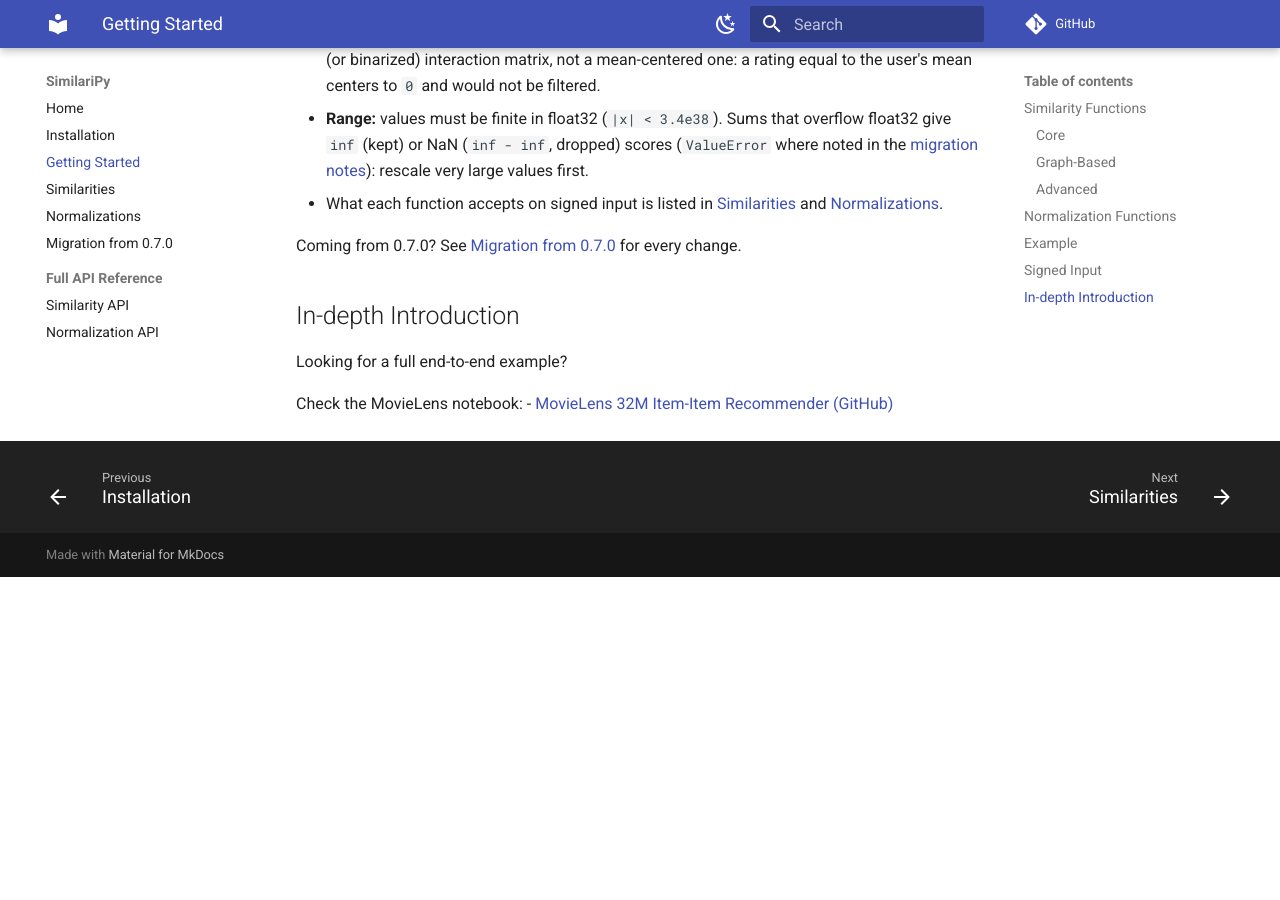
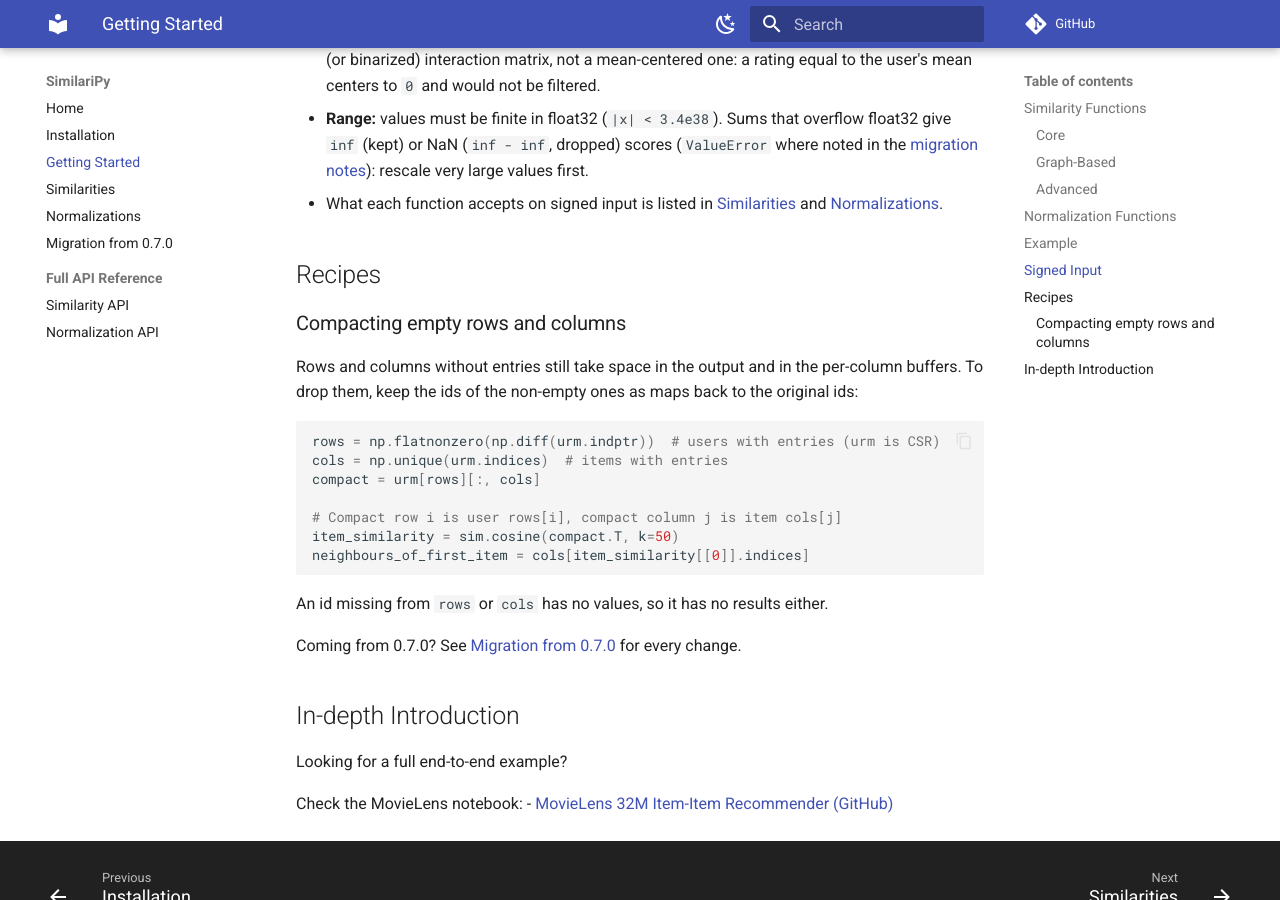
Before and after one commit to bogliosimone/similaripy, an MkDocs documentation site: the page built from docs/guide.md, in a window 1280 px wide and 900 px high, scrolled down 2583 px. Built offline with MkDocs 1.6.1 and Material for MkDocs 9.7.7, drawn with Linux system fonts in a browser that asks for light colours; comment, search, counter and statistics services are not loaded; before the commit the page ends 3160 px from its top, so only the background shows below that.

````diff
--- a/docs/guide.md
+++ b/docs/guide.md
@@ -110,6 +110,26 @@ similarity_matrix = sim.cosine(urm.T, k=50, threshold=1e-6)
   [Similarities](similarity.md#signed-input) and
   [Normalizations](normalization.md#signed-input).
 
+## Recipes
+
+### Compacting empty rows and columns
+
+Rows and columns without entries still take space in the output and in the
+per-column buffers. To drop them, keep the ids of the non-empty ones as maps
+back to the original ids:
+
+```python
+rows = np.flatnonzero(np.diff(urm.indptr))  # users with entries (urm is CSR)
+cols = np.unique(urm.indices)  # items with entries
+compact = urm[rows][:, cols]
+
+# Compact row i is user rows[i], compact column j is item cols[j]
+item_similarity = sim.cosine(compact.T, k=50)
+neighbours_of_first_item = cols[item_similarity[[0]].indices]
+```
+
+An id missing from `rows` or `cols` has no values, so it has no results either.
+
 Coming from 0.7.0? See [Migration from 0.7.0](migration.md) for every change.
 
 ## In-depth Introduction
--- a/pyproject.toml
+++ b/pyproject.toml
@@ -127,7 +127,7 @@ notebook = [
   "optuna",
   "umap-learn",
   "scikit-learn",
-  "IProgress",
+  "ipywidgets",
 ]
 
 [tool.ty.src]
````
Also changed, not shown: docs/similarity.md (+1 -0 lines), 1 other file.
